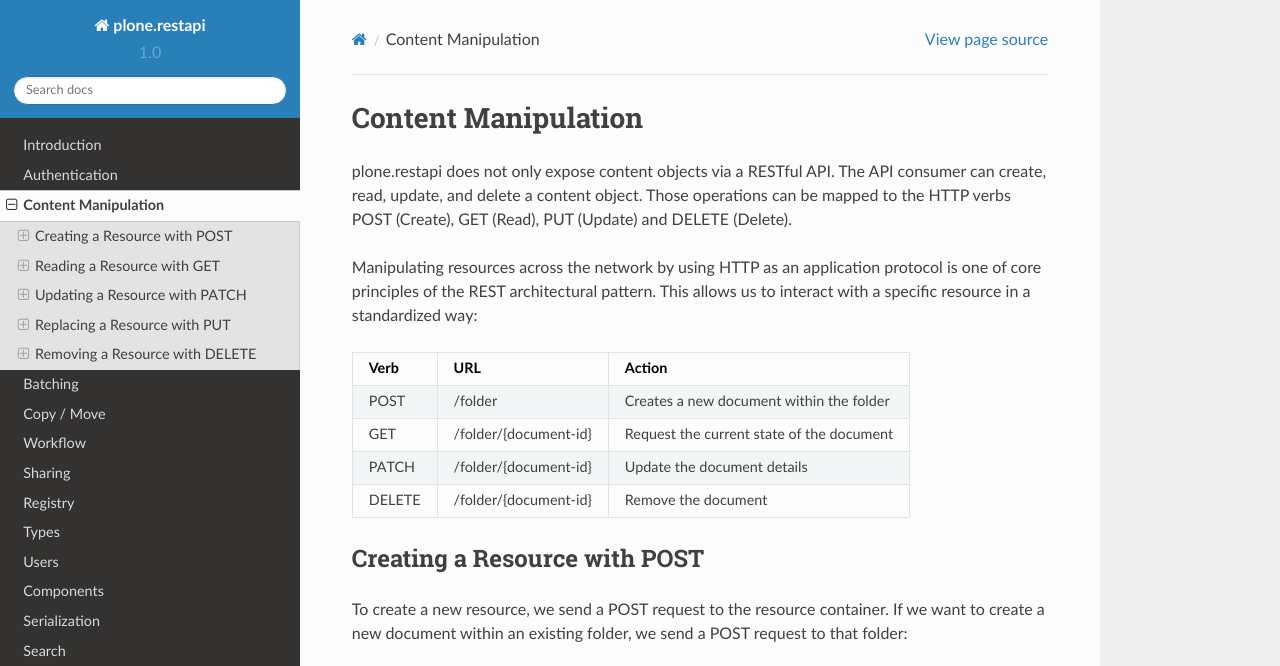
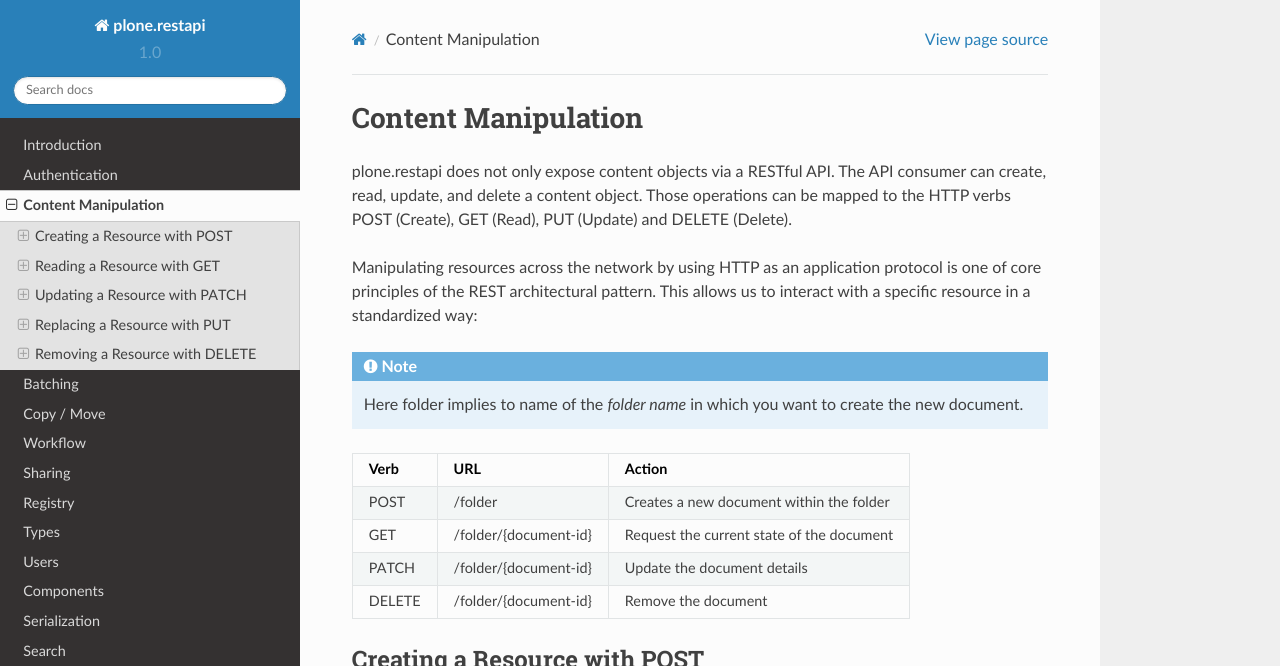
Before and after one commit to plone/plone.restapi, a Sphinx documentation site: the page built from docs/source/content.rst, in a window 1280 px wide and 900 px high, cut to the strip 0-666 px from the top of the window. Built offline with Sphinx 7.4.7 and the Read the Docs theme 2.0.0, drawn with Linux system fonts in a browser that asks for light colours.

Commit message:
Add verbose message to avoid confussion for creaating document under a folder docs

```diff
--- a/docs/source/content.rst
+++ b/docs/source/content.rst
@@ -4,6 +4,9 @@ Content Manipulation
 plone.restapi does not only expose content objects via a RESTful API. The API consumer can create, read, update, and delete a content object. Those operations can be mapped to the HTTP verbs POST (Create), GET (Read), PUT (Update) and DELETE (Delete).
 
 Manipulating resources across the network by using HTTP as an application protocol is one of core principles of the REST architectural pattern. This allows us to interact with a specific resource in a standardized way:
+
+.. note::
+        Here folder implies to name of the `folder name` in which you want to create the new document.
 
 ======= ======================= ==============================================
 Verb    URL                     Action
```
